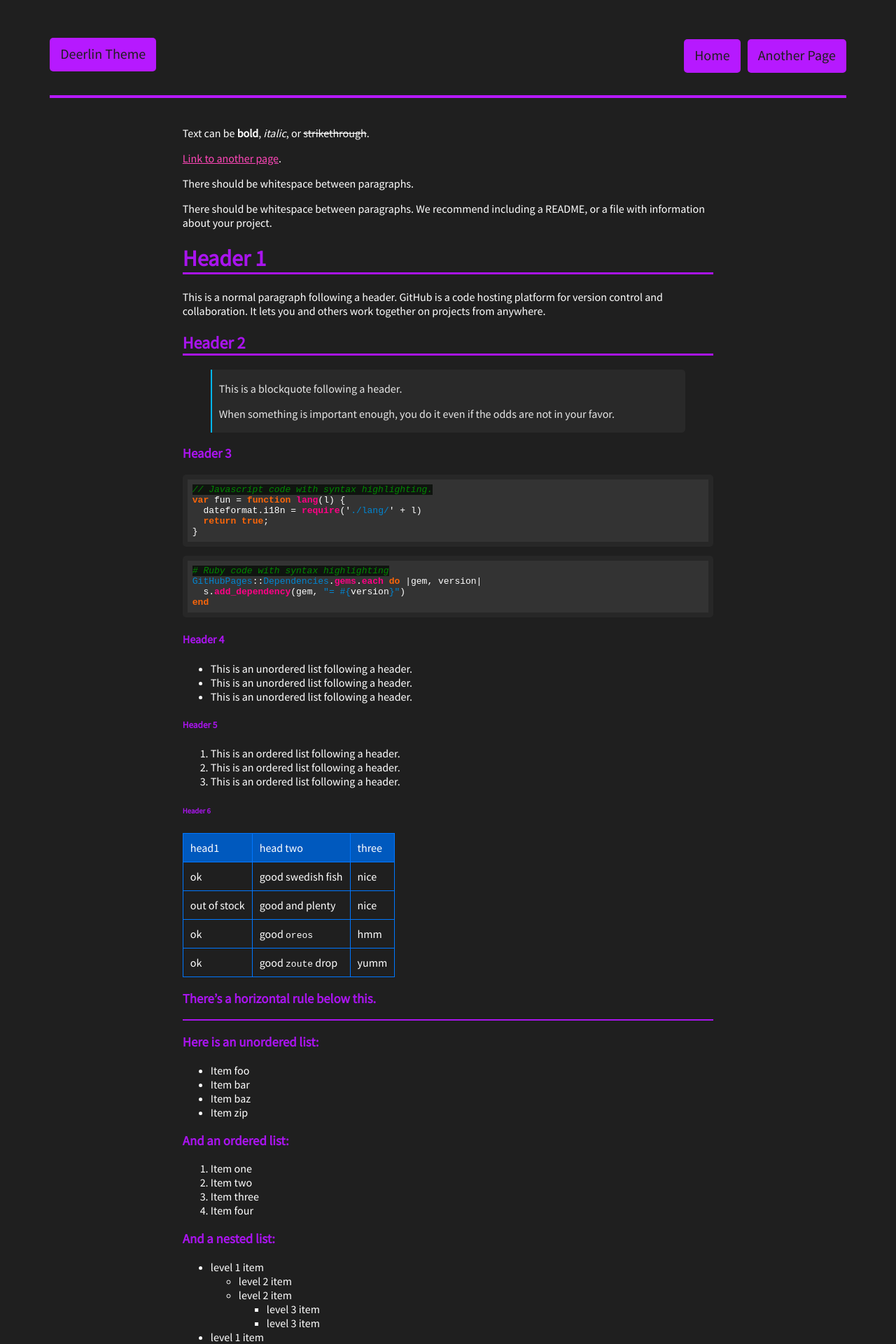
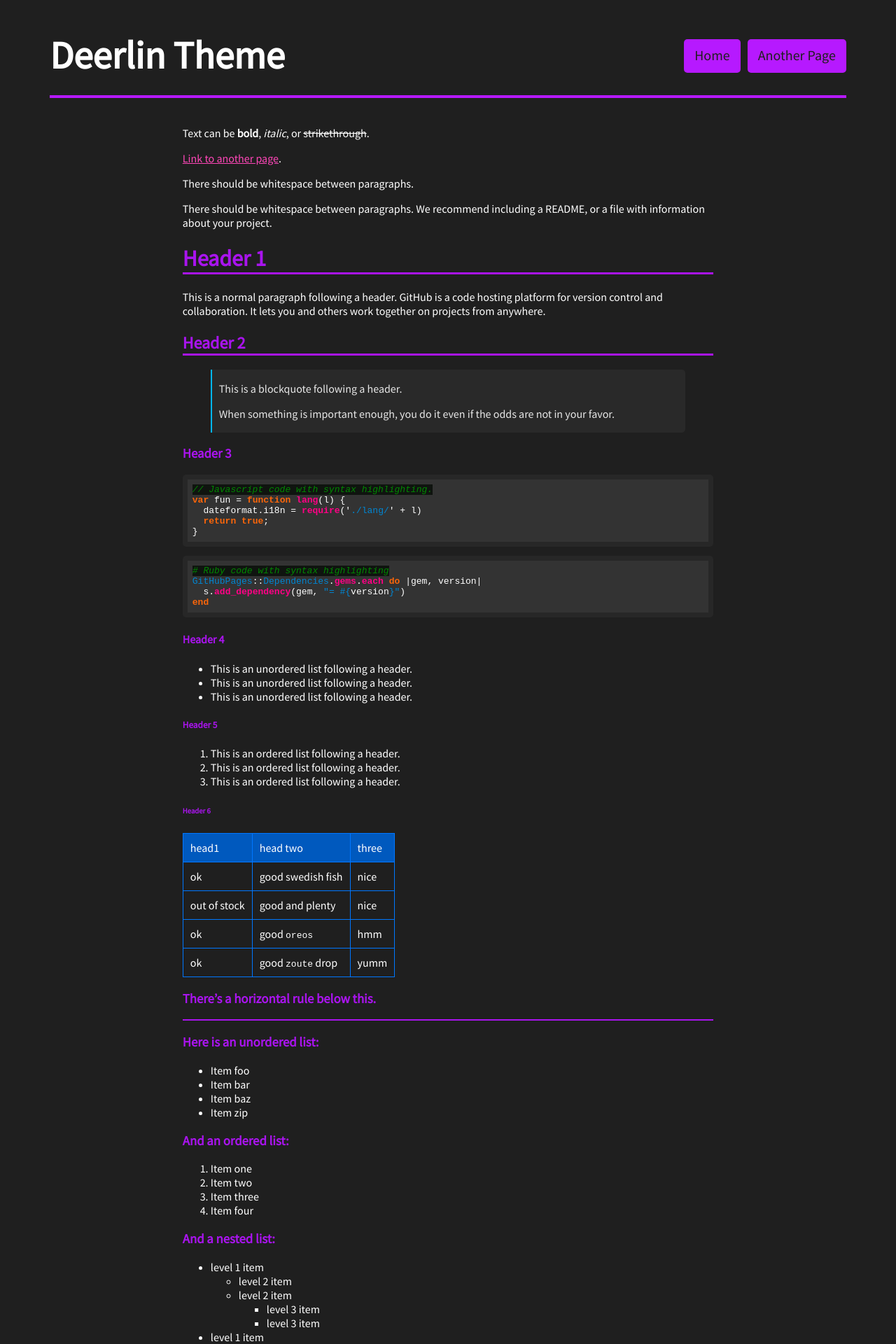
Before and after one commit to nashiradeer/deerlin-for-jekyll, a Jekyll site: the page built from index.md, in a window 1280 px wide. Shown: the top 1920 px of the page at 70% size. Built offline with Jekyll 4.4.1, drawn with Linux system fonts in a browser that asks for light colours.

Commit message:
Add styling to navbar a tag

```diff
--- a/_sass/navbar.scss
+++ b/_sass/navbar.scss
@@ -16,7 +16,12 @@
 
 #navbar img {
     max-width: 40%;
-    max-height: 90%;
+    max-height: 70%;
+}
+
+#navbar > div > a {
+    font-size: 55px;
+    font-weight: bolder;
 }
 
 #navbar ul {
@@ -38,7 +43,7 @@
     margin-left: 0;
 }
 
-#navbar a, #navbar a:visited {
+#navbar li > a, #navbar li > a:visited {
     padding: 10px 15px 13px;
     background-color: var(--navbar-background-color);
     color: var(--background-color);
@@ -48,7 +53,7 @@
     border-radius: 5px;
 }
 
-#navbar a:hover {
+#navbar li > a:hover {
     color: var(--navbar-background-color);
     background-color: var(--background-color);
     border: 1px solid var(--navbar-background-color);
```
